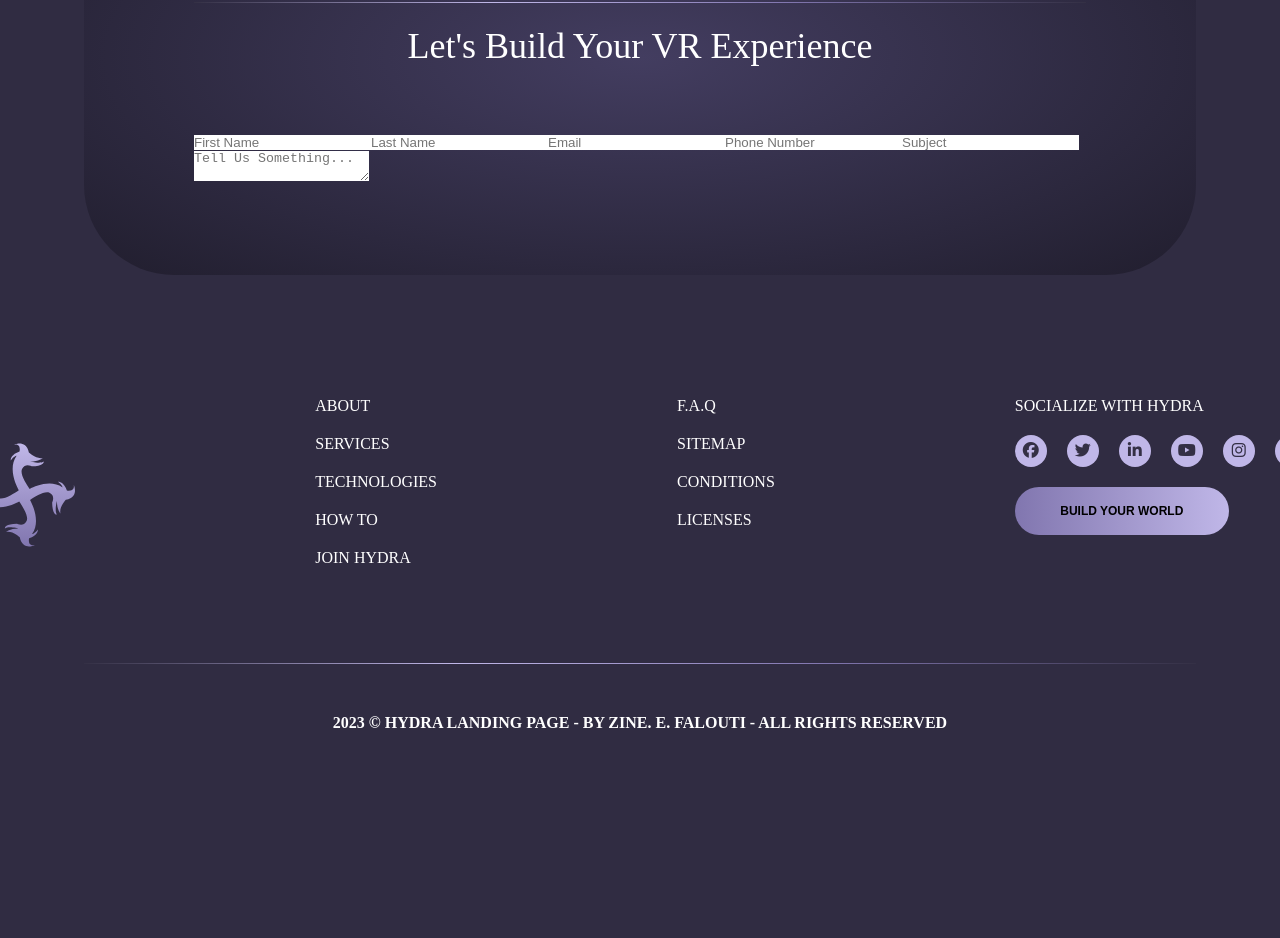
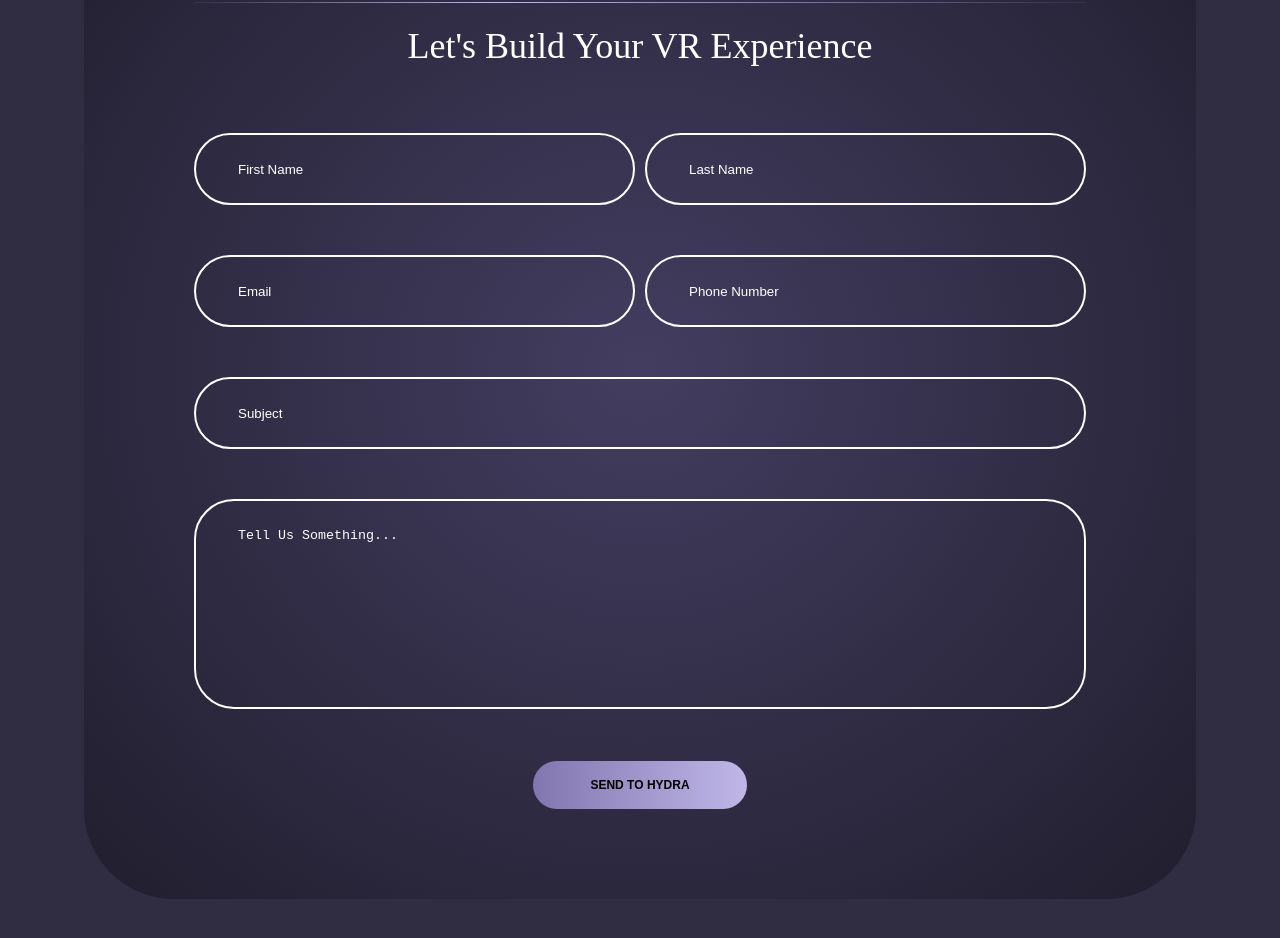
Before and after one commit to KiwiScreams/Hydra-Landing-Page, a React (Vite) app: page / in a window 1280 px wide. Shown: the part 1400-2338 px from the top of the page. Before the commit the page ends 2192 px from the top, so only its background shows below. Built offline with nearby package versions, Linux system fonts and the light colour scheme.

Commit message:
contacts

```diff
--- a/src/components/contact/Contacts.css
+++ b/src/components/contact/Contacts.css
@@ -32,3 +32,67 @@ form ._line
     background: linear-gradient(to right, #343045, #C0B7E8, #8176AF, #343045);
     margin-bottom: 22px;
 }
+.form-container
+{
+    display: flex;
+    flex-wrap: wrap;
+    justify-content: space-between;
+    gap: 10px;
+    margin-bottom: 52px;
+}
+form input
+{
+    background-color: transparent;
+    border-radius: 40px;
+    height: 72px;
+    padding-left: 42px;
+    margin-bottom: 40px;
+    color: var(--white-clr);
+    width: calc(50% - 5px);
+    border: 2px solid var(--white-clr);
+}
+form input::placeholder,
+form textarea::placeholder
+{
+    color: var(--white-clr);
+}
+form input.subject
+{
+    width: 100%;
+}
+form textarea
+{
+    width: 100%;
+    height: 210px;
+    background-color: transparent;
+    resize: none;
+    border-radius: 40px;
+    padding-left: 42px;
+    color: var(--white-clr);
+    padding-top: 27px;
+    border: 2px solid var(--white-clr);
+}
+form button
+{
+    width: 214px;
+    height: 48px;
+    background: linear-gradient(
+    to right,
+    var(--purple-gradient-clr),
+    var(--light-purple-gradient-clr)
+  );
+  border-radius: 40px;
+  font-size: 12px;
+  font-weight: bold;
+  display: block;
+  margin: auto;
+  text-transform: uppercase;
+}
+form button:hover
+{
+  background: linear-gradient(
+    to right,
+    var(--light-purple-gradient-clr),
+    var(--purple-gradient-clr)
+  );
+}
--- a/src/components/contact/Contacts.jsx
+++ b/src/components/contact/Contacts.jsx
@@ -8,15 +8,39 @@ const Contacts = () => {
           <div className="_line"></div>
           <p>Let's Build Your VR Experience</p>
           <div className="form-container">
-            <input type="text" name="firstName" id="firstName" placeholder="First Name"/>
-            <input type="text" name="lastName" id="lastName" placeholder="Last Name"/>
-            <input type="text" name="email" id="email" placeholder="Email"/>
-            <input type="text" name="phoneNumber" id="phoneNumber" placeholder="Phone Number"/>
-            <input type="text" name="subject" id="subject" placeholder="Subject"/>
-            <textarea name="message" id="message" placeholder="Tell Us Something...">
-
-            </textarea>
+            <input
+              type="text"
+              name="firstName"
+              id="firstName"
+              placeholder="First Name"
+            />
+            <input
+              type="text"
+              name="lastName"
+              id="lastName"
+              placeholder="Last Name"
+            />
+            <input type="text" name="email" id="email" placeholder="Email" />
+            <input
+              type="text"
+              name="phoneNumber"
+              id="phoneNumber"
+              placeholder="Phone Number"
+            />
+            <input
+              type="text"
+              name="subject"
+              id="subject"
+              placeholder="Subject"
+              className="subject"
+            />
+            <textarea
+              name="message"
+              id="message"
+              placeholder="Tell Us Something..."
+            />
           </div>
+          <button>SEND TO HYDRA</button>
         </form>
       </section>
     </>
```
